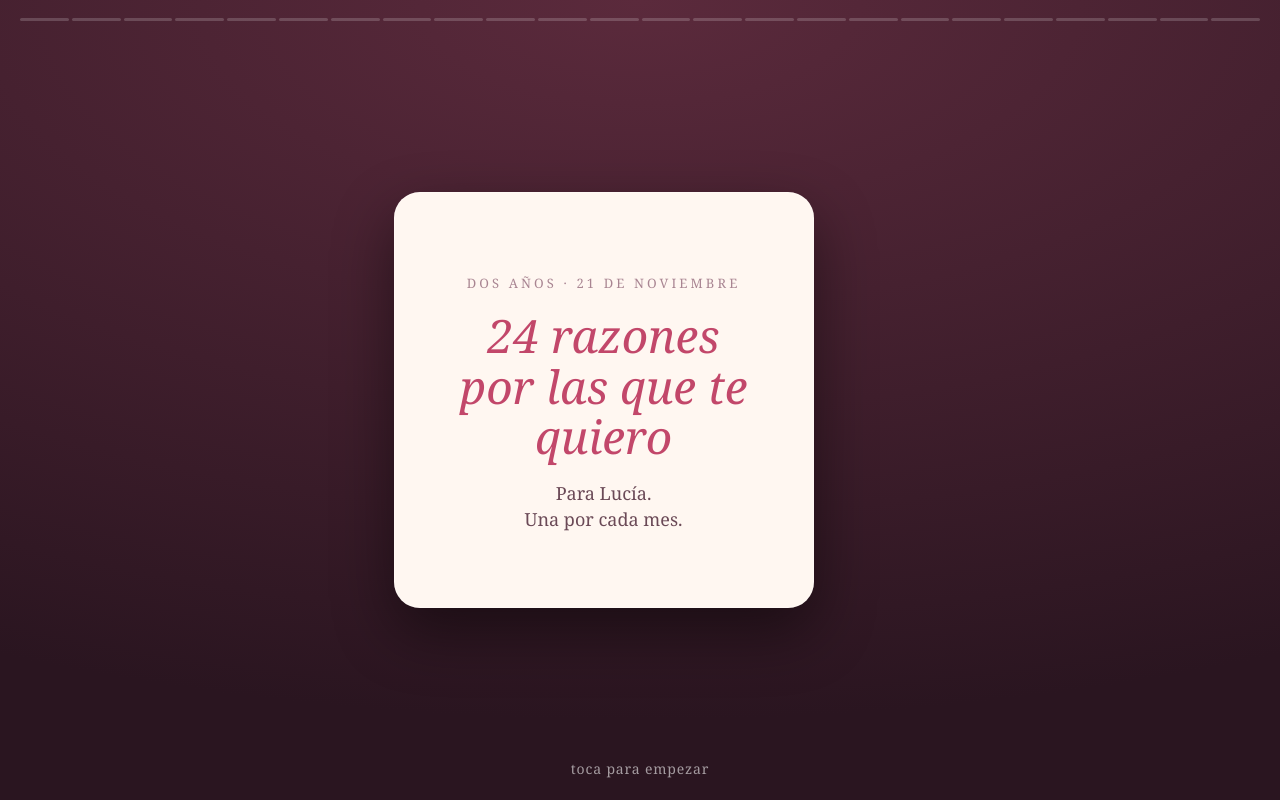
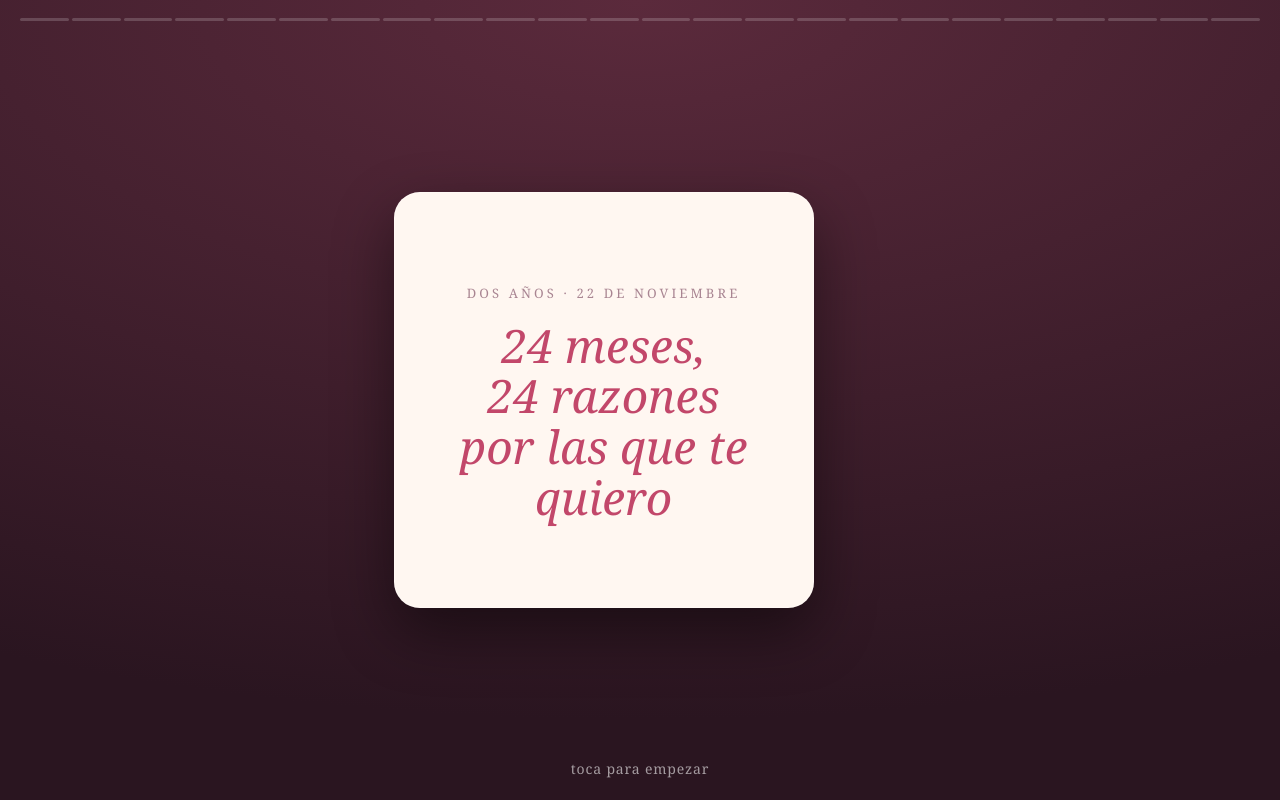
Before and after one commit to cristianvalentinmazilu/dos-anys-7k3q, a plain HTML site: page index.html in a window 1280 px wide. Drawn offline with Linux system fonts and the light colour scheme.

Commit message:
Update card content with new dates and titles

```diff
--- a/index.html
+++ b/index.html
@@ -151,9 +151,8 @@ function render() {
   let html = '';
   if (i === 0) {
     html = `<div class="card ${lastDir < 0 ? 'back' : ''}">
-      <div class="eyebrow">Dos años · 21 de noviembre</div>
-      <div class="title">24 razones<br>por las que te quiero</div>
-      <div class="sub">Para ${esc(NOMBRE)}.<br>Una por cada mes.</div>
+      <div class="eyebrow">Dos años · 22 de noviembre</div>
+      <div class="title">24 meses,<br>24 razones<br>por las que te quiero</div>
     </div>`;
   } else if (i <= total) {
     html = `<div class="card ${lastDir < 0 ? 'back' : ''}">
```
